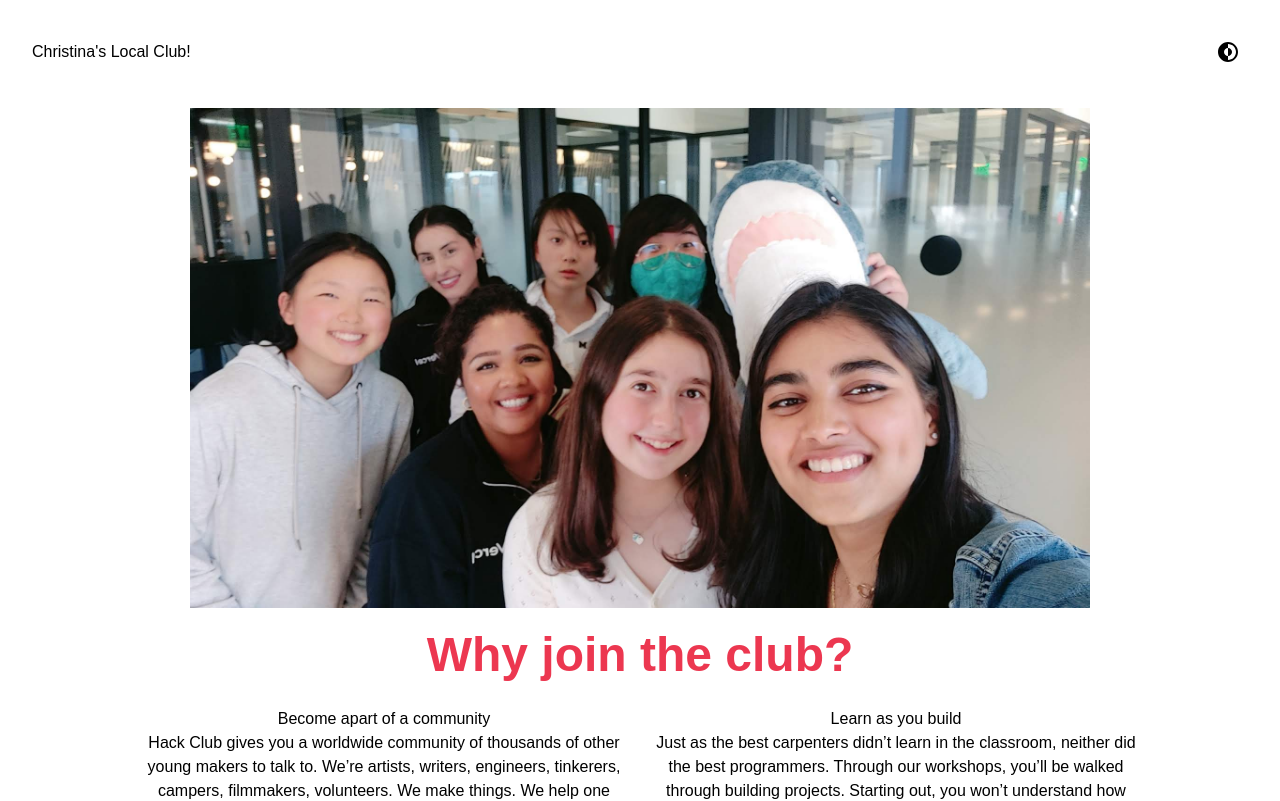
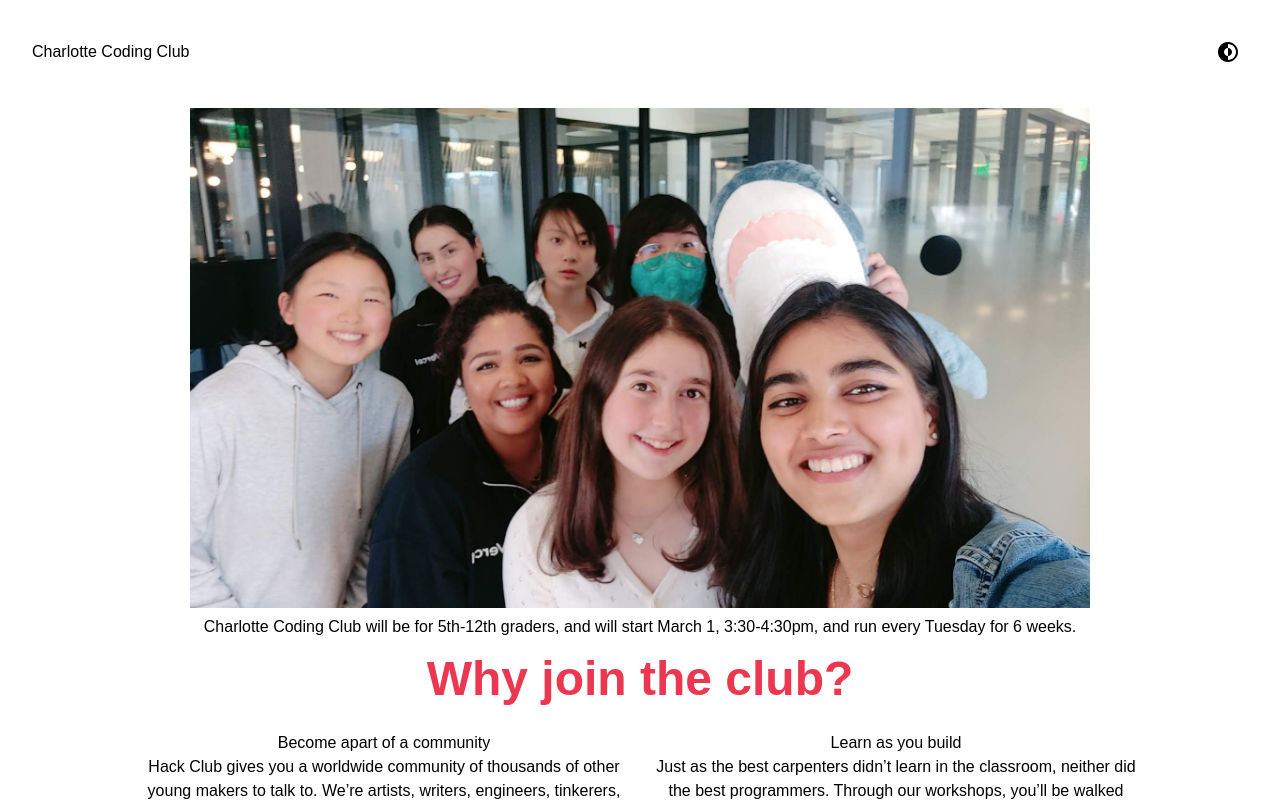
Before and after one commit to abbyfischler/cLocalHackClub, a Next.js app: page / in a window 1280 px wide. Shown: the top 801 px of the page. Built offline with nearby package versions, Linux system fonts and the light colour scheme; a web font is replaced by a local one.

Commit message:
Changed name to Charlotte Coding Club

```diff
--- a/components/head.js
+++ b/components/head.js
@@ -2,8 +2,8 @@ import Head from 'next/head'
 
 export default function HeadObject({children}) {
 
-    const title = "Christina's Local Hack Club";
-    const description = "Christina's local Hack Club!";
+    const title = "Charlotte Coding Club";
+    const description = "Charlotte Coding Club";
     const searchBarColor = "#ffffff"; // This is your Safari 15 Search Bar Color in Light Mode
     //const darkSearchBarColor = "#000000"; // This is your Safari 15 Search Bar Color in Dark Mode (optional)
     const keywords = "hackclub,code,coding";
--- a/components/nav.js
+++ b/components/nav.js
@@ -17,7 +17,7 @@ export default function Nav() {
     return (
         <nav className="dark:text-white dark:bg-black">
             <ul className="flex flex-wrap sm:justify-between items-start sm:items-center p-8 mt-6 sm:mt-0">
-                <li>Christina's Local Club!</li>
+                <li>Charlotte Coding Club</li>
                 <ul className={`mx-auto sm:mx-0 flex flex-row space-x-5`}>
                     {links.map(({ href, label }) => (
                         <li className="self-center" key={`${href}${label}`}>
--- a/pages/index.js
+++ b/pages/index.js
@@ -18,6 +18,7 @@ export default function Home() {
               width={900}
               height={500}
             />
+            <h1>Charlotte Coding Club will be for 5th-12th graders, and will start March 1, 3:30-4:30pm, and run every Tuesday for 6 weeks. </h1>
           </section>
           <section className="flex flex-col gap-7">
               <h1 className="text-5xl font-bold text-red dark:text-white">Why join the club?</h1>
```
